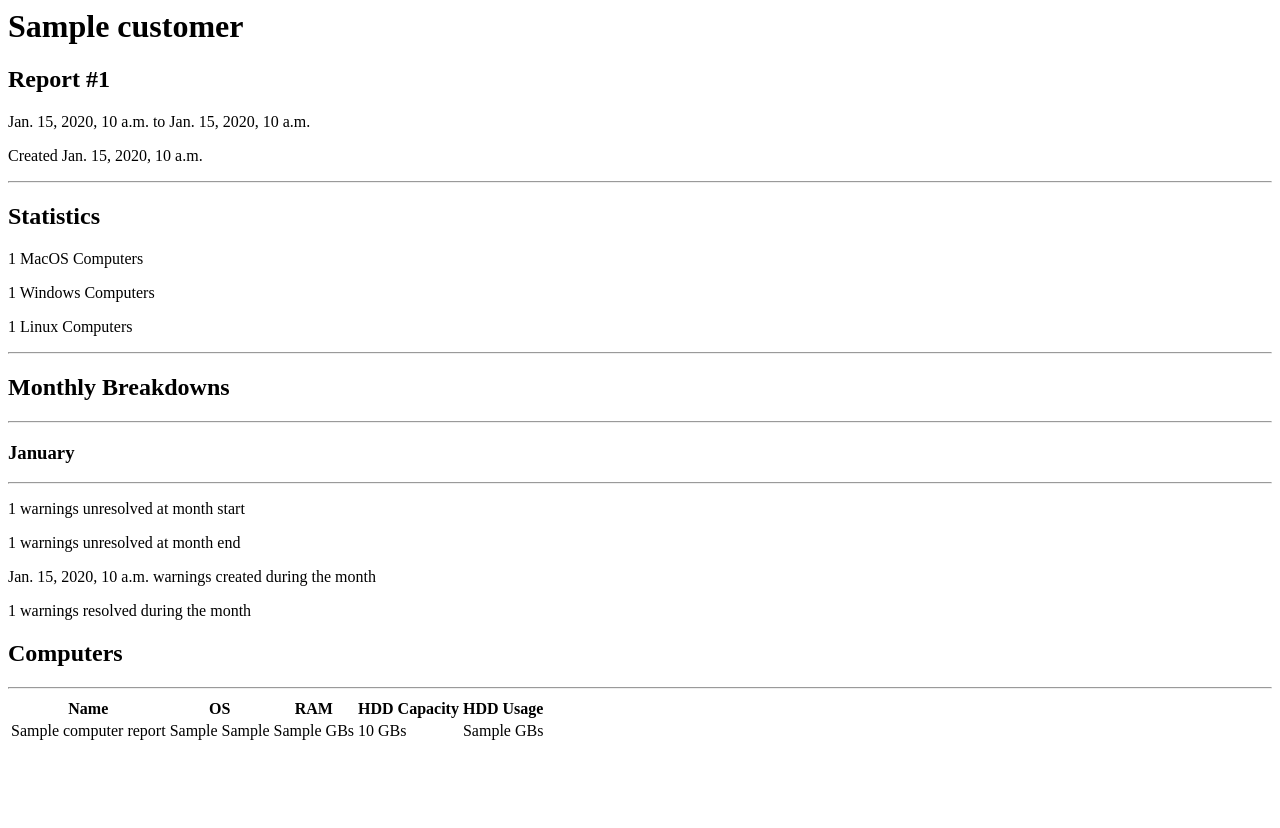
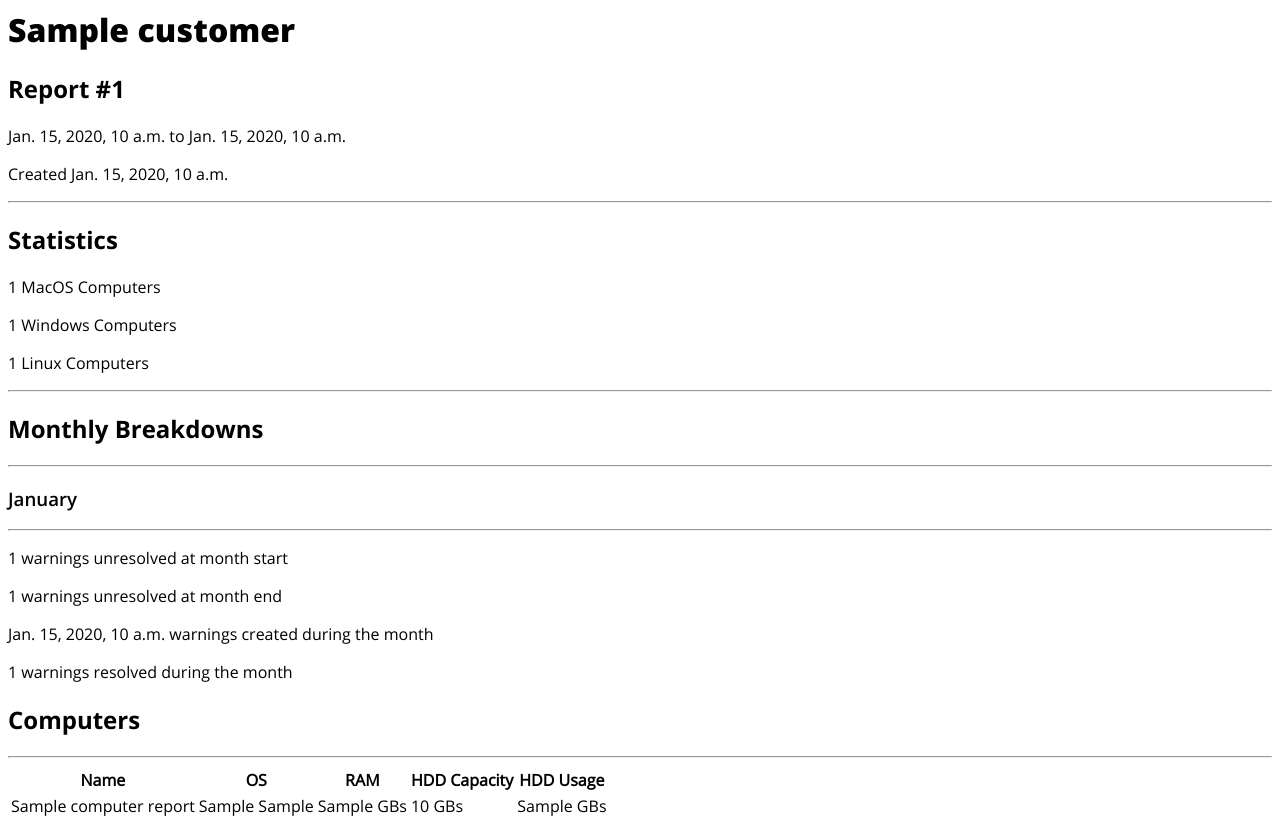
Before and after one commit to out-of-a-jam-solutions/MRGen, a Django app: template backend/reporter/templates/report.html in a window 1280 px wide. Before the commit the page ends 740 px from the top, so only its background shows below. Run offline with Django 3.2, Linux system fonts and the light colour scheme; the template is opened without the code that fills it: most values are stand-ins (such as "Sample title", 1, 10 or a date in 2020).

Commit message:
Added custom fonts to the reports.

```diff
--- a/backend/reporter/static/css/report.css
+++ b/backend/reporter/static/css/report.css
@@ -1,3 +1,35 @@
+/* fonts */
+@font-face {
+  font-family: "OpenSans Light";
+  src: url("../fonts/OpenSans-Light.ttf");
+}
+@font-face {
+  font-family: "OpenSans Regular";
+  src: url("../fonts/OpenSans-Regular.ttf");
+}
+@font-face {
+  font-family: "OpenSans Semibold";
+  src: url("../fonts/OpenSans-Semibold.ttf");
+}
+@font-face {
+  font-family: "OpenSans Bold";
+  src: url("../fonts/OpenSans-Bold.ttf");
+}
+@font-face {
+  font-family: "OpenSans ExtraBold";
+  src: url("../fonts/OpenSans-ExtraBold.ttf");
+}
+
+/* elements */
+* {
+  font-family: "OpenSans Regular";
+}
 h1 {
-  color: black;
+  font-family: "OpenSans ExtraBold";
 }
+h2 {
+  font-family: "OpenSans Bold";
+}
+h3 {
+  font-family: "OpenSans Semibold";
+}
```
Also changed, not shown: backend/reporter/static/fonts/OpenSans-Bold.ttf (added), backend/reporter/static/fonts/OpenSans-ExtraBold.ttf (added), backend/reporter/static/fonts/OpenSans-Light.ttf (added), backend/reporter/static/fonts/OpenSans-Regular.ttf (added), backend/reporter/static/fonts/OpenSans-Semibold.ttf (added).
